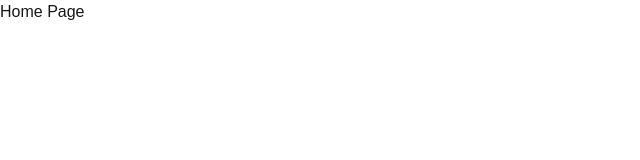
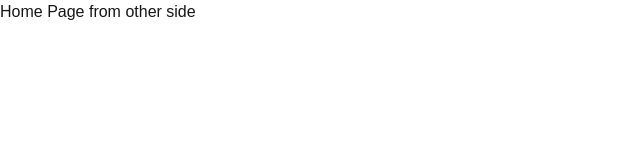
Before and after one commit to syedhasan99/HasanPortfolio, a Next.js app: page / in a window 1280 px wide. Shown: the top 160 px of the page, without its empty margins (0-640 px from the left). Built offline with nearby package versions, Linux system fonts and the light colour scheme.

Commit message:
Another test change

```diff
--- a/app/page.js
+++ b/app/page.js
@@ -2,7 +2,7 @@ import React from 'react'
 
 const page = () => {
   return (
-    <div>Home Page</div>
+    <div>Home Page from other side</div>
   )
 }
 
```
